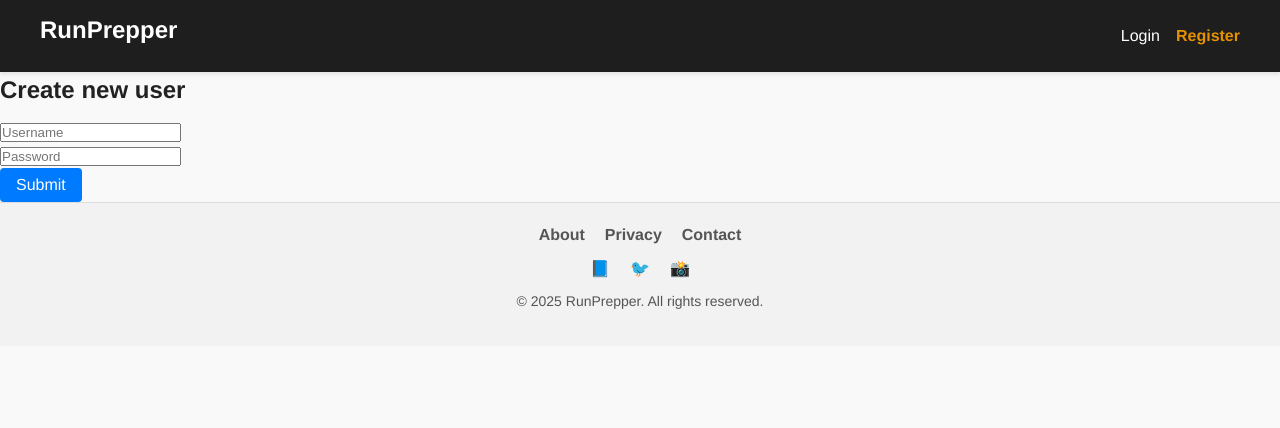
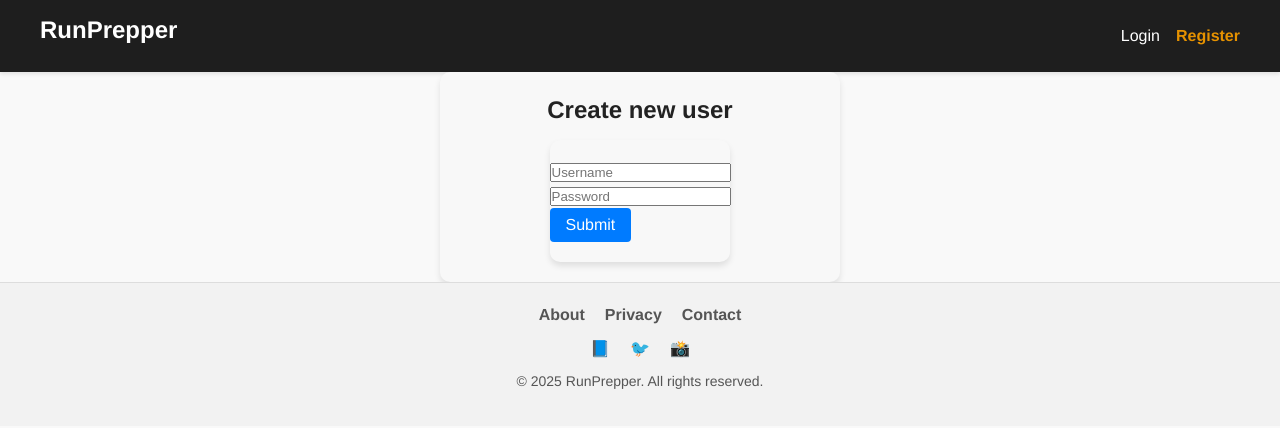
Before and after one commit to dangosailing/aidev24_webdev_fe, a React (Vite) app: page /register in a window 1280 px wide. Shown: the top 428 px of the page. Built offline with nearby package versions, Linux system fonts and the light colour scheme; some icons are missing.

Commit message:
register is in the midle

```diff
--- a/src/pages/Register.jsx
+++ b/src/pages/Register.jsx
@@ -2,6 +2,8 @@ import React from "react";
 import Form from "../components/Form";
 import { createUser } from "../services/userApi";
 import { useNavigate } from "react-router-dom";
+import "../styles/Form.css"
+
 
 const Register = () => {
   const navigate = useNavigate();
@@ -34,8 +36,8 @@ const Register = () => {
 
   return (
     <div className="form-container">
-      <h2>Create new user</h2>
-      <Form fields={fields} onSubmit={onSubmit} />
+      <h2 id="label">Create new user</h2>
+      <Form id="fields" fields={fields} onSubmit={onSubmit} />
     </div>
   );
 };
--- /dev/null
+++ b/src/styles/Form.css
@@ -0,0 +1,27 @@
+.form-container {
+    width: 90%;
+    max-width: 400px;
+    margin: auto;
+    padding: 20px;
+    background: #f8f8f8;
+    border-radius: 10px;
+    box-shadow: 0px 4px 6px rgba(0, 0, 0, 0.1);
+    display: flex;
+    flex-direction: column;
+    align-items: center;
+}
+
+#label {
+    display: flex;
+    justify-content: center;
+    align-items: center;
+    text-align: center;
+    width: 100%;
+}
+
+
+@media (min-width: 768px) {
+    .form-container {
+        width: 50%;
+    }
+}
```
